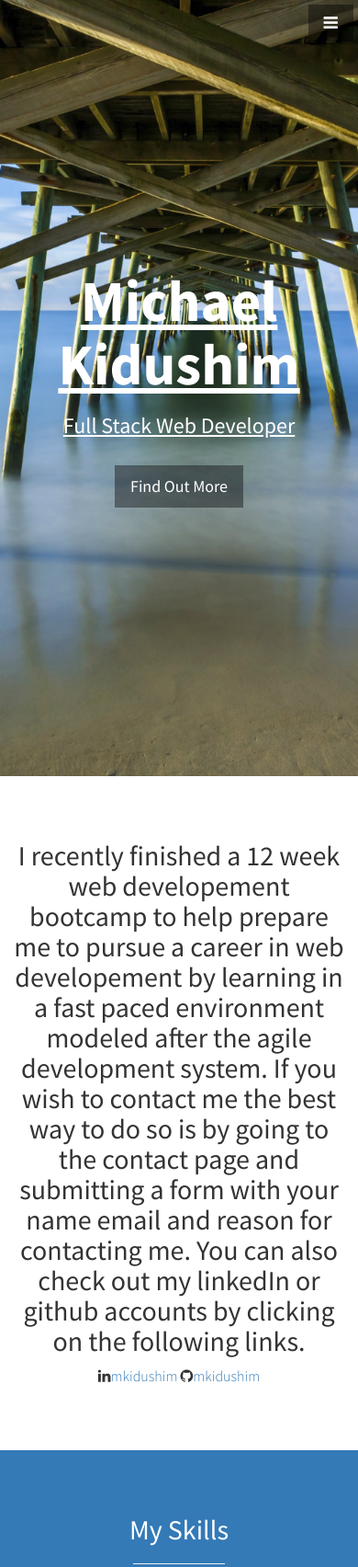
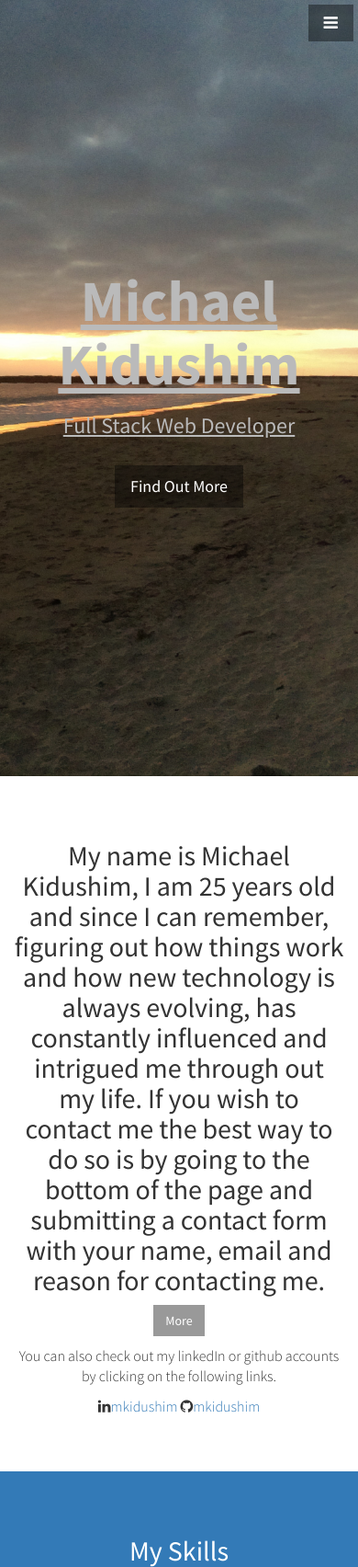
Before and after one commit to mkidushim/portfolio, a PHP site: page / in a window 390 px wide. Shown: the top 1704 px of the page at 92% size. Run offline with PHP 8.4, Linux system fonts and the light colour scheme; some libraries are stand-ins or nearby versions.

Commit message:
fixed mobile boostrap #18

```diff
--- a/index.html
+++ b/index.html
@@ -31,8 +31,11 @@
             <li class="sidebar-brand">
                 <a href="#top" onclick=$ ( "#menu-close").click();>Michael Kidushim</a>
             </li>
-            <li>
+            <li class="hidden-xs hidden-sm">
                 <a href="#top" onclick=$ ( "#menu-close").click();>Home</a>
+            </li>
+            <li class="hidden-md hidden-lg">
+                <a href="#top_xs" onclick=$ ( "#menu-close").click();>Home</a>
             </li>
             <li>
                 <a href="#about" onclick=$ ( "#menu-close").click();>About</a>
@@ -40,8 +43,11 @@
             <li>
                 <a href="#services" onclick=$ ( "#menu-close").click();>Skills</a>
             </li>
-            <li>
+            <li class="hidden-xs hidden-sm">
                 <a href="#final" onclick=$ ( "#menu-close").click();>Final Project</a>
+            </li>
+            <li class="hidden-md hidden-lg">
+                <a href="#final_xs" onclick=$ ( "#menu-close").click();>Final Project</a>
             </li>
             <li>
                 <a href="#portfolio" onclick=$ ( "#menu-close").click();> Projects</a>
@@ -52,7 +58,15 @@
         </ul>
     </nav>
     <!-- Header -->
-    <header id="top" class="header">
+    <header id="top" class="header hidden-xs">
+        <div class="text-vertical-center">
+            <h1>Michael Kidushim</h1>
+            <h3>Full Stack Web Developer</h3>
+            <br>
+            <a href="#about" class="btn btn-dark btn-lg">Find Out More</a>
+        </div>
+    </header>
+    <header id="top_xs" class="header_xs hidden-md hidden-lg">
         <div class="text-vertical-center">
             <h1>Michael Kidushim</h1>
             <h3>Full Stack Web Developer</h3>
@@ -65,7 +79,12 @@
         <div class="container">
             <div class="row">
                 <div class="col-lg-12 text-center">
-                    <h2>I recently finished a 12 week web developement bootcamp to help prepare me to pursue a career in web developement by learning in a fast paced environment modeled after the agile development system. If you wish to contact me the best way to do so is by going to the contact page and submitting a form with your name email and reason for contacting me. You can also check out my linkedIn or github accounts by clicking on the following links.</h2>
+                    <h2>
+                    My name is Michael Kidushim, I am 25 years old and since I can remember, figuring out how things work and how new technology is always evolving, has constantly influenced and intrigued me through out my life. If you wish to contact me the best way to do so is by going to the bottom of the page and submitting a contact form with your name, email and reason for contacting me.</h2>
+                    <a onclick="show()" id="more" class="btn btn-dark">More</a>
+                    <h2 id="extra" class="hide"> After working in sales for a few years I decided to take out all of my savings, humbly move back in with my parents to attend a full immersion web development bootcamp.  During the bootcamp we were taught about the fundamentals of javascript, jQuery, MySQL and PHP, as well as other skills such as working in an agile development environment and git version control.  My new found passion for coding combined with my desire to learn has pushed me to pursue a carreer in web development. </h2>
+                    <a onclick="hide()" id="more2" class="hide btn btn-dark">Less</a>
+                    <p class="lead">You can also check out my linkedIn or github accounts by clicking on the following links.</p>
                     <p class="lead">
                         <SPAN class="fa fa-linkedin"></SPAN><a target="_blank" href="https://www.linkedin.com/in/mkidushim">mkidushim</a>
                         <SPAN class="fa fa-github"></SPAN><a target="_blank" href="https://www.linkedin.com/in/mkidushim">mkidushim</a></p>
@@ -146,9 +165,16 @@
         <!-- /.container -->
     </section>
     <!-- Callout -->
-    <aside id="final" class="callout">
+    <aside id="final" class="callout hidden-xs">
         <div class="text-vertical-center">
-            <h1><a href="http://52.26.217.22/c4_final_project/">Final Project</a></h1>
+            <h1><a id="link1" href="http://52.26.217.22/c4_final_project/">Get Lunch</a></h1>
+            <h4 class="col-md-10 col-md-offset-1">Click on the link above to view my Final Project for LearningFuze's Web Development Bootcamp.  I utilized my knowledge of javascript, jQuery, MySQL, AJAX and PHP in order to create a web application to help choose where to get lunch.  I used php and mysql to allow users to create an account, edit the account and save there lunch appointments. I also make use of a spinner from html5, google maps and place API's in order to choose what friend and what restaraunt to go to.   </h4>
+        </div>
+    </aside>
+    <aside id="final_xs" class="callout_xs hidden-md hidden-lg">
+        <div class="text-vertical-center">
+            <h1><a id="link1" href="http://52.26.217.22/c4_final_project/">Get Lunch</a></h1>
+            <h4>Click on the link above to view my final project for LearningFuze's Web Development Bootcamp. </h4>
         </div>
     </aside>
     <!-- Portfolio -->
@@ -251,15 +277,15 @@
                 <div class="col-lg-12 text-center">
                     <h3>Contact Information</h3>
                     <form action="mail_withmailer.php" method="POST">
-                        <label class="col-md-2 col-md-offset-3">Name:</label>
-                        <input class="col-md-4" type="text" placeholder="name" name="name" required>
-                        <label class="col-md-2 col-md-offset-3">E-mail:</label>
-                        <input class="col-md-4" type="email" placeholder="email" name="email" required>
-                        <label class="col-md-2 col-md-offset-3">Phone:</label>
-                        <input class="col-md-4" type="phone" placeholder="phone number" name="phone" required>
-                        <label class="col-md-2 col-md-offset-3">Message:</label>
-                        <input class="col-md-4" type="textarea" placeholder="Message" name="message" required>
-                        <button class="send col-md-2 col-md-offset-7">Send</button>
+                        <label class="col-xs-4 col-md-2 col-md-offset-3">Name:</label>
+                        <input class="col-xs-7 col-md-4" type="text" placeholder="name" name="name" required>
+                        <label class="col-xs-4 col-md-2 col-md-offset-3">E-mail:</label>
+                        <input class="col-xs-7 col-md-4" type="email" placeholder="email" name="email" required>
+                        <label class="col-xs-4 col-md-2 col-md-offset-3">Phone:</label>
+                        <input class="col-xs-7 col-md-4" type="phone" placeholder="phone number" name="phone" required>
+                        <label class="col-xs-4 col-md-2 col-md-offset-3">Message:</label>
+                        <textarea class="col-xs-7 col-md-4" cols="20" rows="3" placeholder="Message" name="message" required></textarea>
+                       <button class="send col-xs-4 col-xs-offset-7 col-md-2 col-md-offset-7">Send</button>
                     </form>
                 </div>
             </div>
@@ -301,7 +327,16 @@
         e.preventDefault();
         $("#sidebar-wrapper").toggleClass("active");
     });
-
+    function show (){
+        $('.hide').removeClass('hide');
+        $('#more2').removeClass('hide');
+        $('#more').addClass('hide');
+    }
+    function hide (){
+        $('#extra').addClass('hide');
+        $('#more2').addClass('hide');
+        $('#more').removeClass('hide');
+    }
     // Scrolls to the selected menu item on the page
     $(function() {
         $('a[href*=#]:not([href=#])').click(function() {
--- a/stylish-portfolio.css
+++ b/stylish-portfolio.css
@@ -3,7 +3,12 @@ body {
     width: 100%;
     height: 100%;
 }
-
+.hide{
+    display: hidden;
+}
+.lead {
+    margin: 10px 0px;
+}
 body {
     font-family: "Source Sans Pro","Helvetica Neue",Helvetica,Arial,sans-serif;
 }
@@ -172,6 +181,19 @@ hr.small {
     -o-background-size: cover;
 }
 
+.header_xs {
+    text-decoration: underline;
+    color: #BABABA;
+    display: table;
+    position: relative;
+    width: 100%;
+    height: 100%;
+    background: url(images/beach.jpg) no-repeat center center scroll;
+    -webkit-background-size: cover;
+    -moz-background-size: cover;
+    background-size: cover;
+    -o-background-size: cover;
+}
 /* About */
 
 .about {
```
Also changed, not shown: other parts of stylish-portfolio.css (+24 -6 lines), images/beach.JPG (added), images/mobile.jpg (added).
